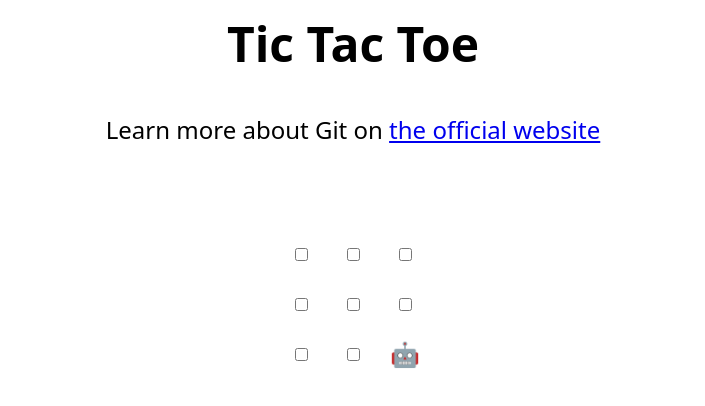
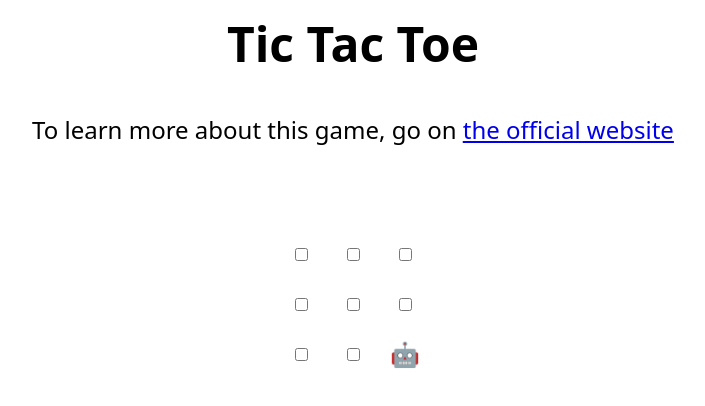
Before and after one commit to eokogu86/github-schoolcls, a plain HTML site: page index.html in a window 1280 px wide. Shown: the whole page, without its empty margins (287-992 px from the left). Drawn offline with Linux system fonts and the light colour scheme.

Commit message:
modified line 47

```diff
--- a/index.html
+++ b/index.html
@@ -44,7 +44,7 @@
     <td><input type="checkbox" /></td>
     <td><input type="checkbox" /></td>
     <td><input type="checkbox" /></td>
-    <p>Learn more about Git on <a href="https://git-scm.com/book/en/v2"> the official website</a></p>
+    <p>To learn more about this game, go on <a href="https://git-scm.com/book/en/v2"> the official website</a></p>
   </tr>
 </table>
 
```
